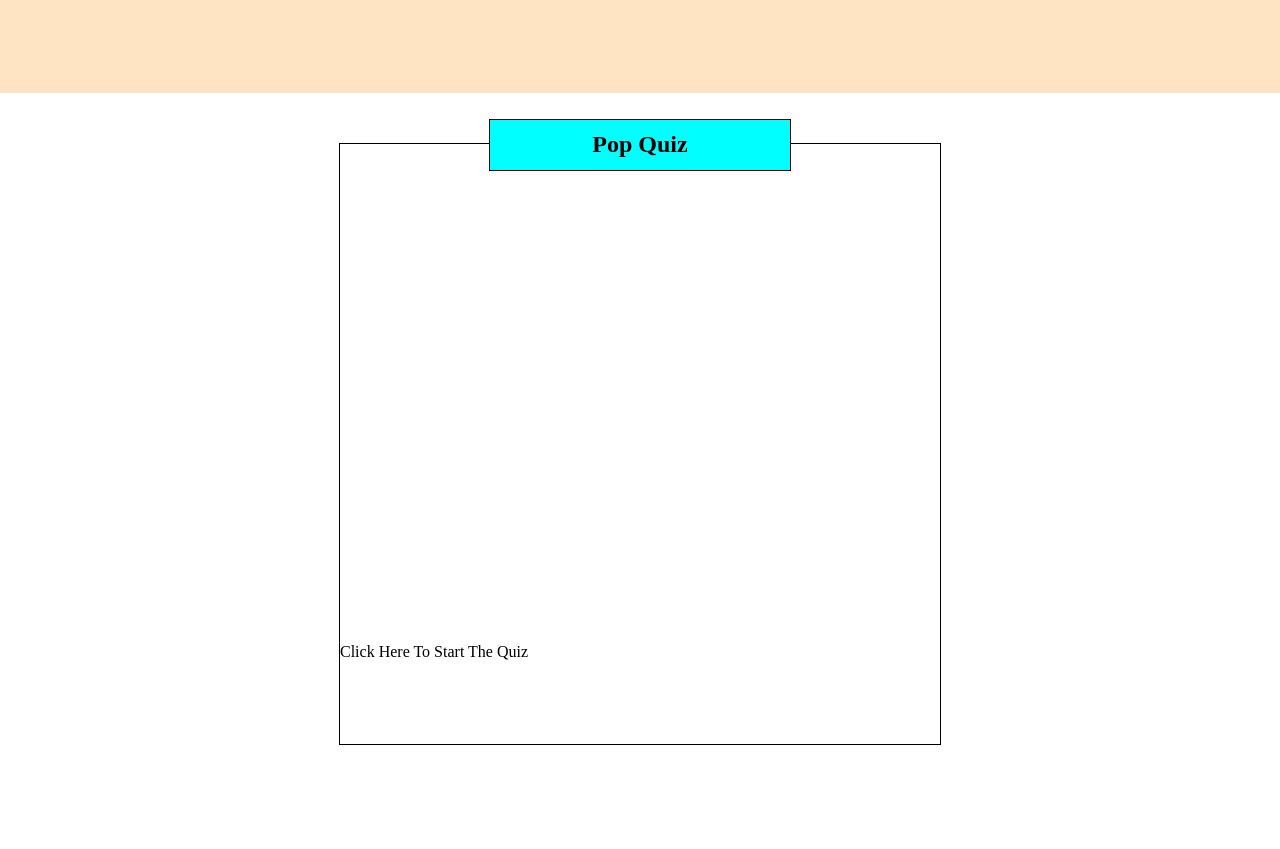
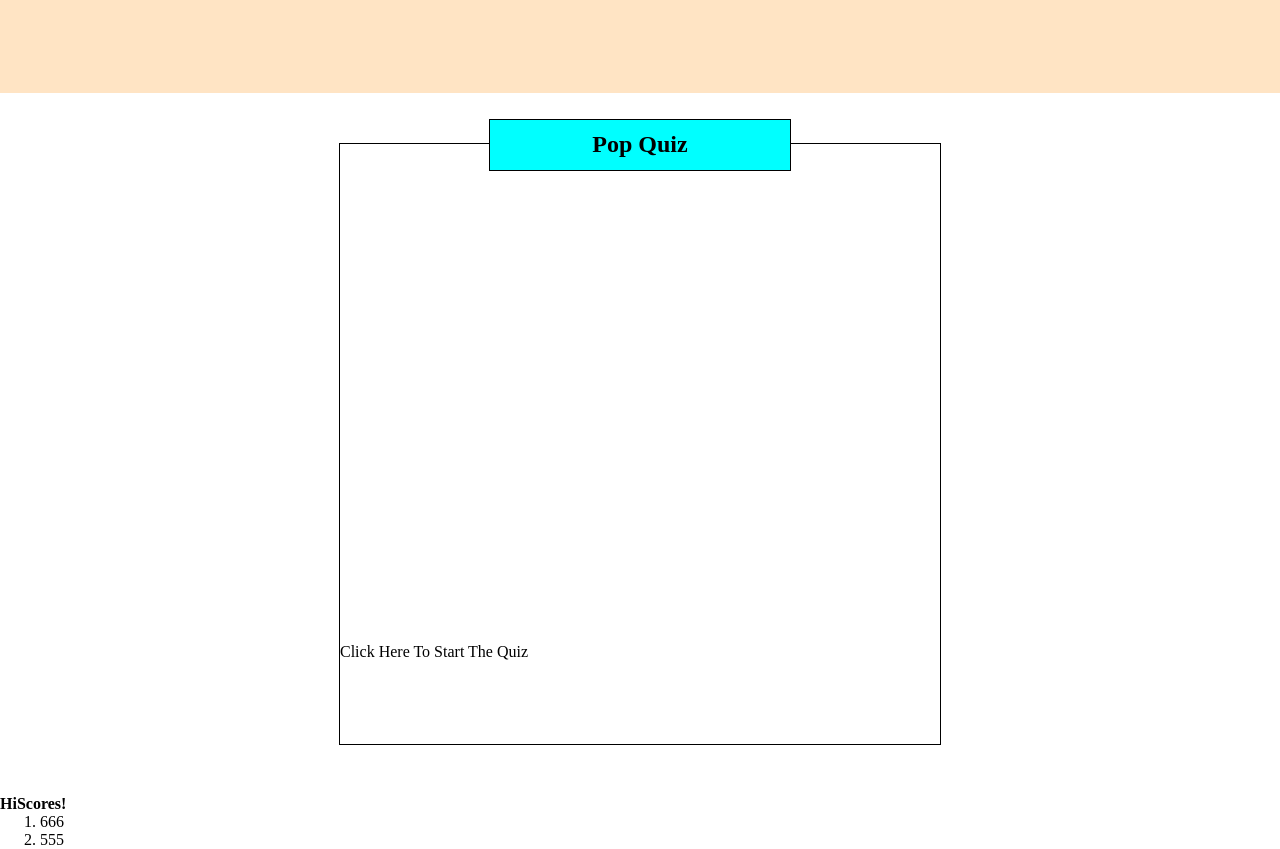
Before and after one commit to hayessea000/coding-quiz, a plain HTML site: page index.html in a window 1280 px wide. Shown: the part 157-1006 px from the top of the page. Before the commit the page ends 952 px from the top, so only its background shows below. Drawn offline with Linux system fonts and the light colour scheme.

Commit message:
made a footer for HiScores in HTML

```diff
--- a/assets/javascript/script.js
+++ b/assets/javascript/script.js
@@ -5,7 +5,6 @@ var a1 = document.querySelector("#a1");
 var a2 = document.querySelector("#a2");
 var a3 = document.querySelector("#a3");
 var a4 = document.querySelector("#a4");
-var time = document.querySelector("#timer");
 var score= 0
 var question1 = {
     q:"which is a color?",
@@ -62,6 +61,7 @@ var startTimer= function () {
     var timeLeft= 15;
     timer = setInterval(function() {
         timeLeft--;
+        var time = document.querySelector("#timer");
         time.textContent = timeLeft + " seconds left to finish.";
 
         if(timeLeft === 0) {
--- a/index.html
+++ b/index.html
@@ -27,6 +27,13 @@
             </article>
         </section>
     </div>
+    <footer>
+        <h4>HiScores!</h4>
+        <ol>
+            <li>666</li>
+            <li>555</li>
+        </ol>
+    </footer>
     <script src="./assets/javascript/script.js"></script>
 </body>
 </html>
```
Lines whose indentation alone changed are shown as unchanged.
